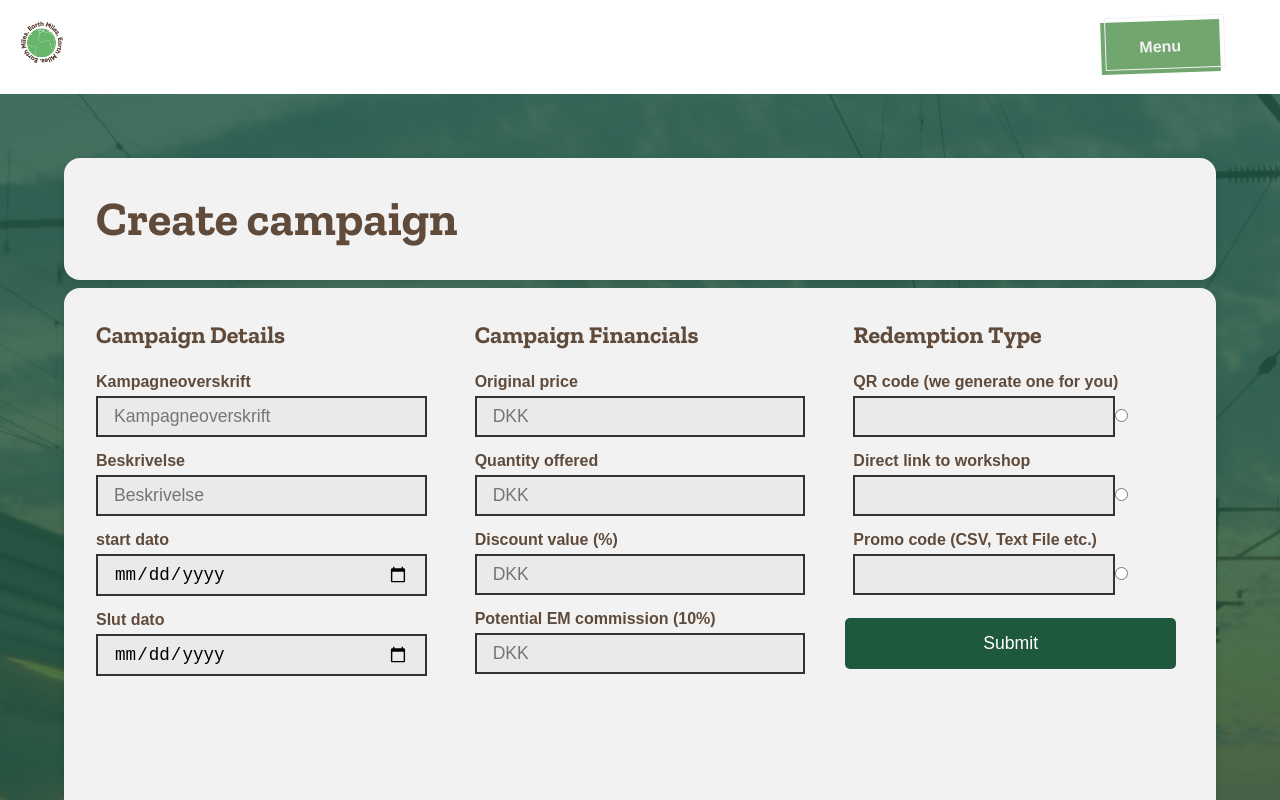
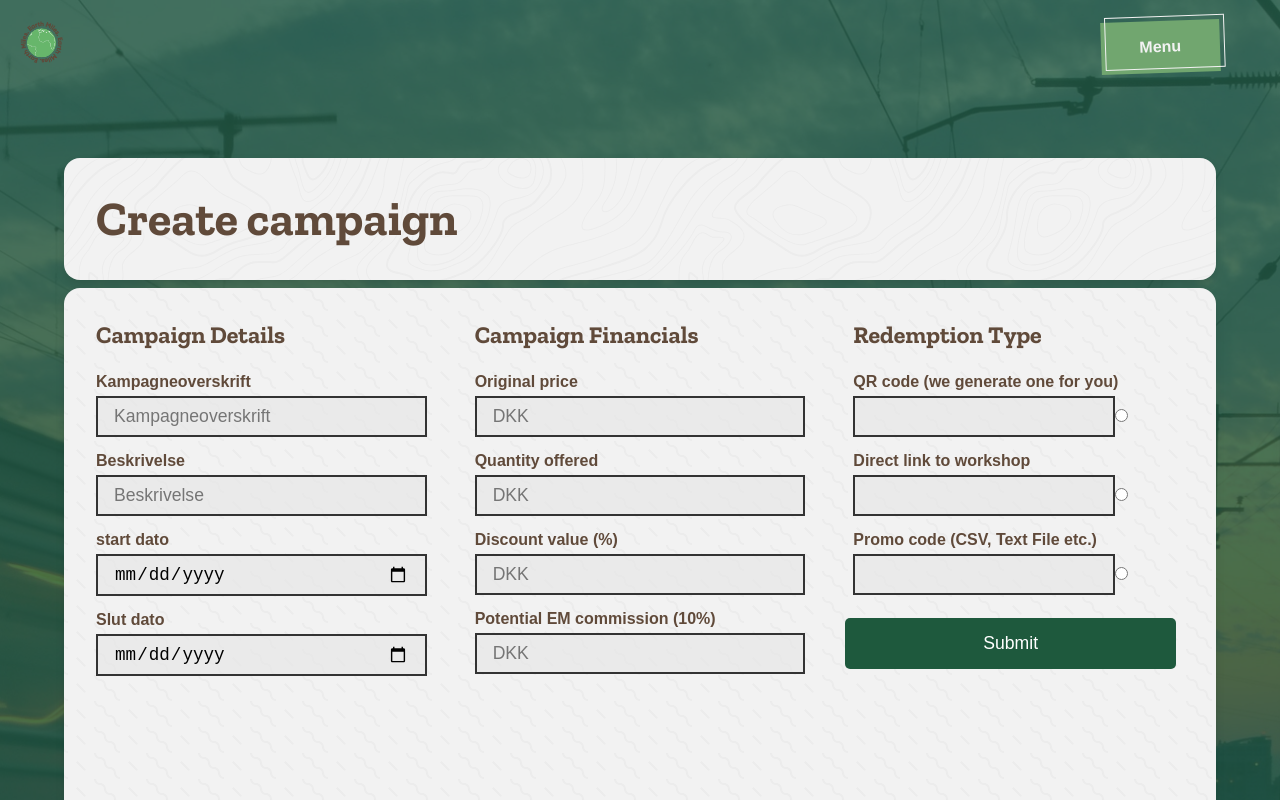
Before and after one commit to luka9938/earthmiles-weebs2, a Next.js app: page /newcampaign in a window 1280 px wide. Shown: the top 800 px of the page. Built offline with nearby package versions, Linux system fonts and the light colour scheme; a web font is replaced by a local one.

Commit message:
Epic patterns everywhere

```diff
--- a/src/components/DashboardPopup/DashboardPopup.module.css
+++ b/src/components/DashboardPopup/DashboardPopup.module.css
@@ -1,7 +1,7 @@
 .big_element {
   display: flex;
   flex-direction: column;
-  background-color: #f2f2f2;
+  background: #f2f2f2 url("/wiggle.svg") center;
   text-align: center;
   border-radius: 16px;
   padding: 2em;
--- a/src/components/NewCampaignData/NewCampaignData.module.css
+++ b/src/components/NewCampaignData/NewCampaignData.module.css
@@ -5,7 +5,7 @@
   padding: 2em;
   height: 100%;
   min-height: 100vh;
-  background-color: #f2f2f2;
+  background: #f2f2f2 url("/wiggle.svg") center;
   box-shadow: 0 4px 8px rgba(0, 0, 0, 0.1);
   border-radius: 16px;
 }
--- a/src/pages/campaigns/campaigns.module.css
+++ b/src/pages/campaigns/campaigns.module.css
@@ -59,7 +59,7 @@
 .big_element {
   display: flex;
   flex-direction: column;
-  background-color: #f2f2f2;
+  background: #f2f2f2 url("/topography.svg") center;
   text-align: center;
   border-radius: 16px;
   padding: 2em;
--- a/src/pages/dashboard/dashboard.module.css
+++ b/src/pages/dashboard/dashboard.module.css
@@ -69,7 +69,6 @@
 
 .small_element1 {
   background-color: #f2f2f2;
-  color: #fff;
   text-align: center;
   border-radius: 16px;
   padding: 2em;
@@ -84,7 +83,6 @@
   justify-content: center;
   padding: 2em;
   background-color: #f2f2f2;
-  color: #fff;
   text-align: center;
   border-radius: 16px;
   box-shadow: 0 0 19px 5px rgba(0, 0, 0, 0.19);
--- a/src/pages/dashboard/index.js
+++ b/src/pages/dashboard/index.js
@@ -106,8 +106,8 @@ export default function Dashboard() {
                     </Link>
                   </li>
                   <li className={styles.li}>
-                    <Link href="./support" className={styles.p}>
-                      How it works
+                    <Link href="./faq" className={styles.p}>
+                      FAQ
                     </Link>
                   </li>
                   <li className={styles.li}>
--- a/src/pages/newcampaign/campaign.module.css
+++ b/src/pages/newcampaign/campaign.module.css
@@ -42,7 +42,7 @@
   transform: translate(-50%, -50%);
   width: fit-content;
   border: none;
-  color: white;
+  color: #f2f2f2;
   font-size: 1.1rem;
   background-color: #0d2e4d;
   padding: 15px 32px;
@@ -60,15 +60,19 @@
   background-size: cover;
 }
 
+.background_green {
+  background-color: rgba(30, 89, 68, 0.8);
+  min-height: 100vh;
+}
+
 .container {
   padding: 4em;
   height: 100%;
   min-height: 100vh;
-  background-color: rgba(30, 89, 68, 0.8);
 }
 
 .headline {
-  background-color: #f2f2f2;
+  background: #f2f2f2 url("/topography.svg") center;
   box-shadow: 0 4px 8px rgba(0, 0, 0, 0.1);
   border-radius: 16px;
 }
--- a/src/pages/newcampaign/index.js
+++ b/src/pages/newcampaign/index.js
@@ -6,14 +6,16 @@ import Menu from "@/components/Menu";
 export default function NewCampaign() {
   return (
     <>
+      <main className={styles.background}>
+        <div className={styles.background_green}>
           <Menu />
-      <main className={styles.background}>
           <article className={styles.container}>
             <div className={styles.headline}>
               <h1 className={styles.h1}>Create campaign</h1>
             </div>
             <NewCampaignData />
           </article>
+        </div>
       </main>
     </>
   );
--- a/src/pages/support/support.module.css
+++ b/src/pages/support/support.module.css
@@ -5,7 +5,7 @@
   max-height: 600px;
   margin: 50px auto;
   padding: 40px;
-  background-color: #f2f2f2;
+  background: #f2f2f2 url("/topography.svg") center;
   box-shadow: 0 4px 8px rgba(0, 0, 0, 0.1);
   text-align: center;
   display: flex;
```
Lines whose indentation alone changed are shown as unchanged.
